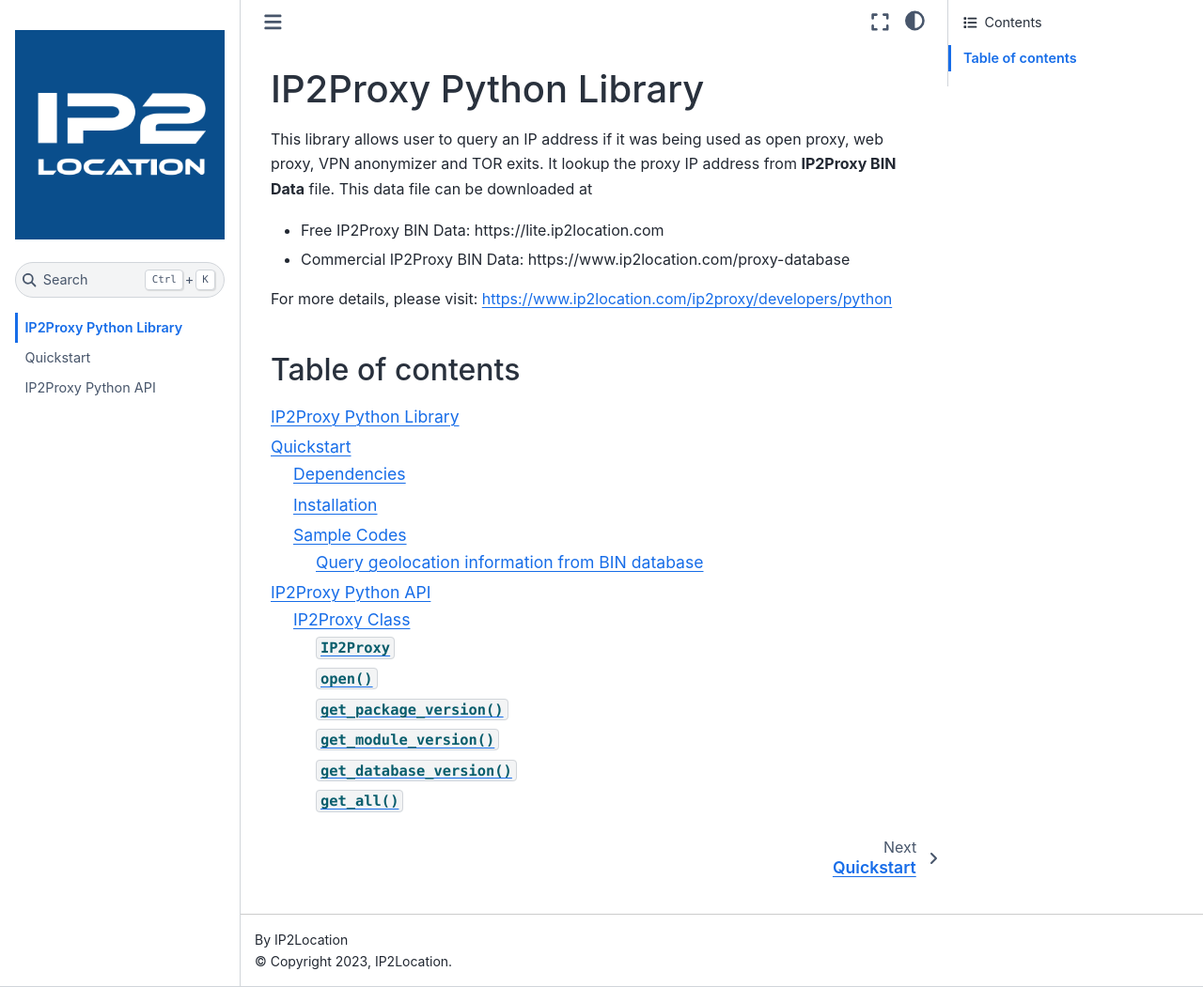
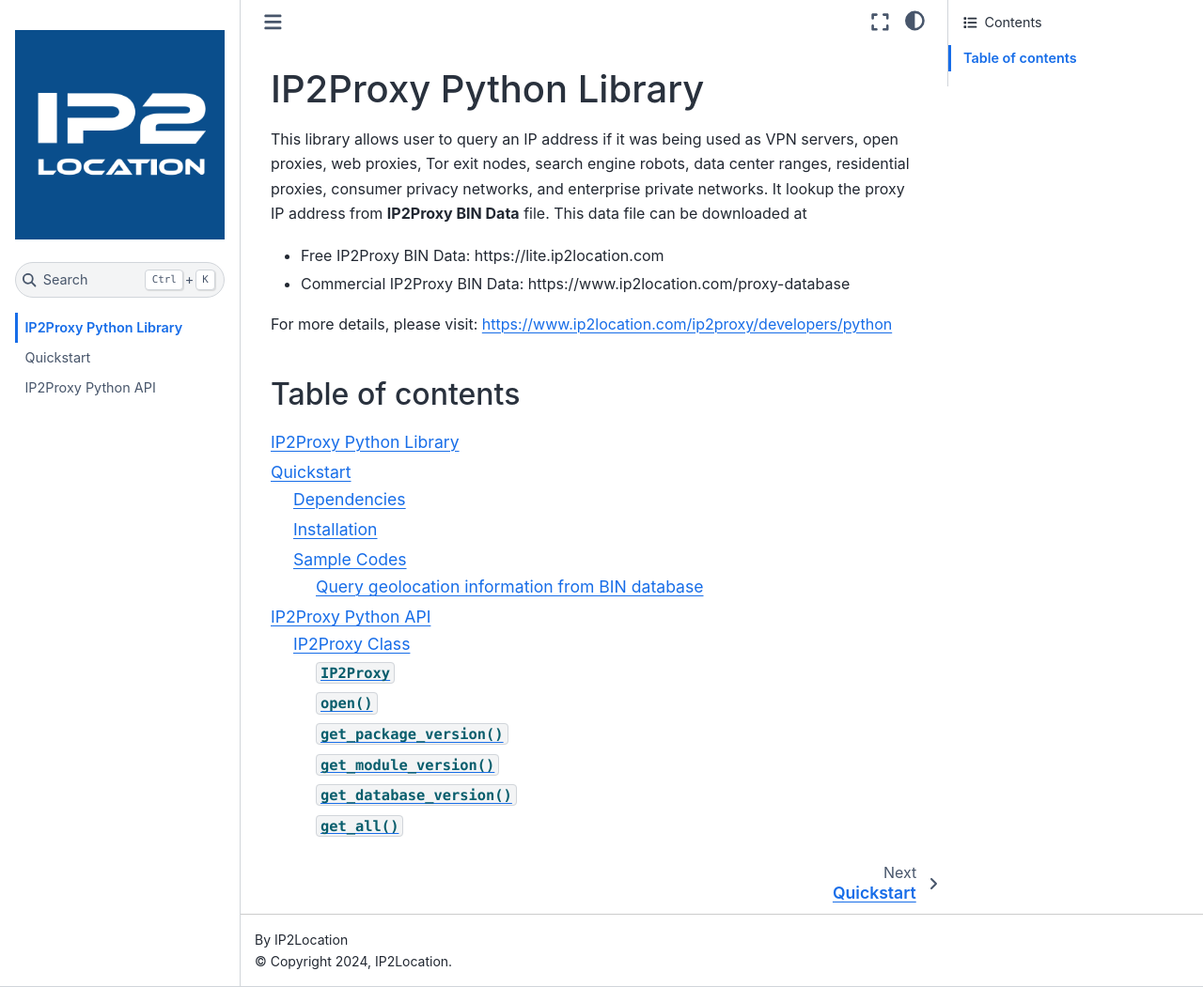
Before and after one commit to ip2location/ip2proxy-python, a Sphinx documentation site: the page built from docs/source/index.md, in a window 1280 px wide and 1051 px high. Shown: the whole window at 94% size. Built offline with Sphinx 7.4.7 and the Sphinx Book theme 1.1.4, drawn with Linux system fonts in a browser that asks for light colours.

Commit message:
Update documentation to mention support of CPN and EPN in PX11+

```diff
--- a/docs/source/conf.py
+++ b/docs/source/conf.py
@@ -4,7 +4,7 @@
 # -- Project information
 
 project = 'IP2Proxy Python'
-copyright = '2023, IP2Location'
+copyright = '2024, IP2Location'
 author = 'IP2Location'
 
 release = '0.1.0'
--- a/docs/source/index.md
+++ b/docs/source/index.md
@@ -1,6 +1,6 @@
 # IP2Proxy Python Library
 
-This library allows user to query an IP address if it was being used as open proxy, web proxy, VPN anonymizer and TOR exits. It lookup the proxy IP address from **IP2Proxy BIN Data** file. This data file can be downloaded at
+This library allows user to query an IP address if it was being used as VPN servers, open proxies, web proxies, Tor exit nodes, search engine robots, data center ranges, residential proxies, consumer privacy networks, and enterprise private networks. It lookup the proxy IP address from **IP2Proxy BIN Data** file. This data file can be downloaded at
 
 * Free IP2Proxy BIN Data: https://lite.ip2location.com
 * Commercial IP2Proxy BIN Data: https://www.ip2location.com/proxy-database
```
Also changed, not shown: README.md (+3 -1 lines).
